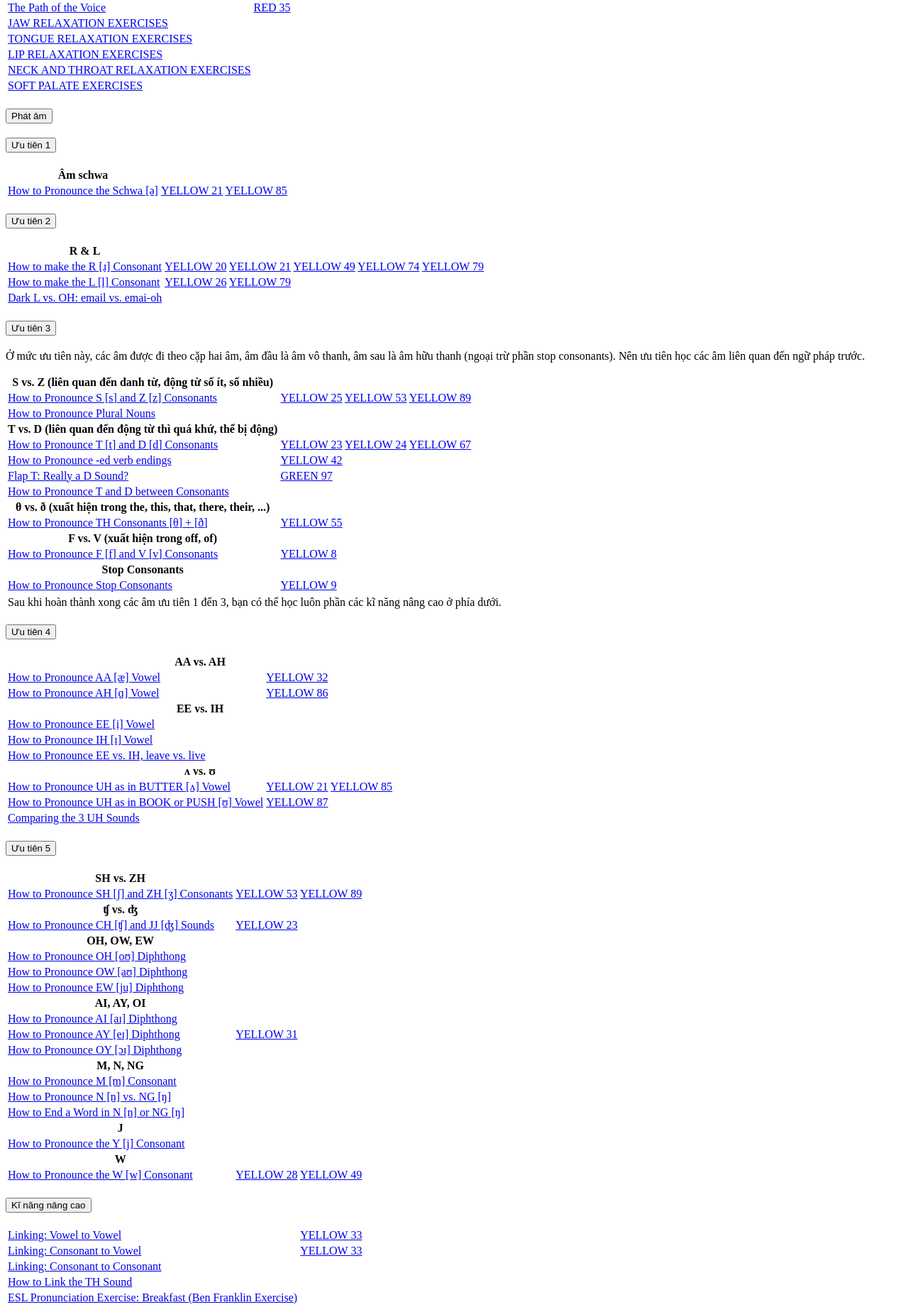
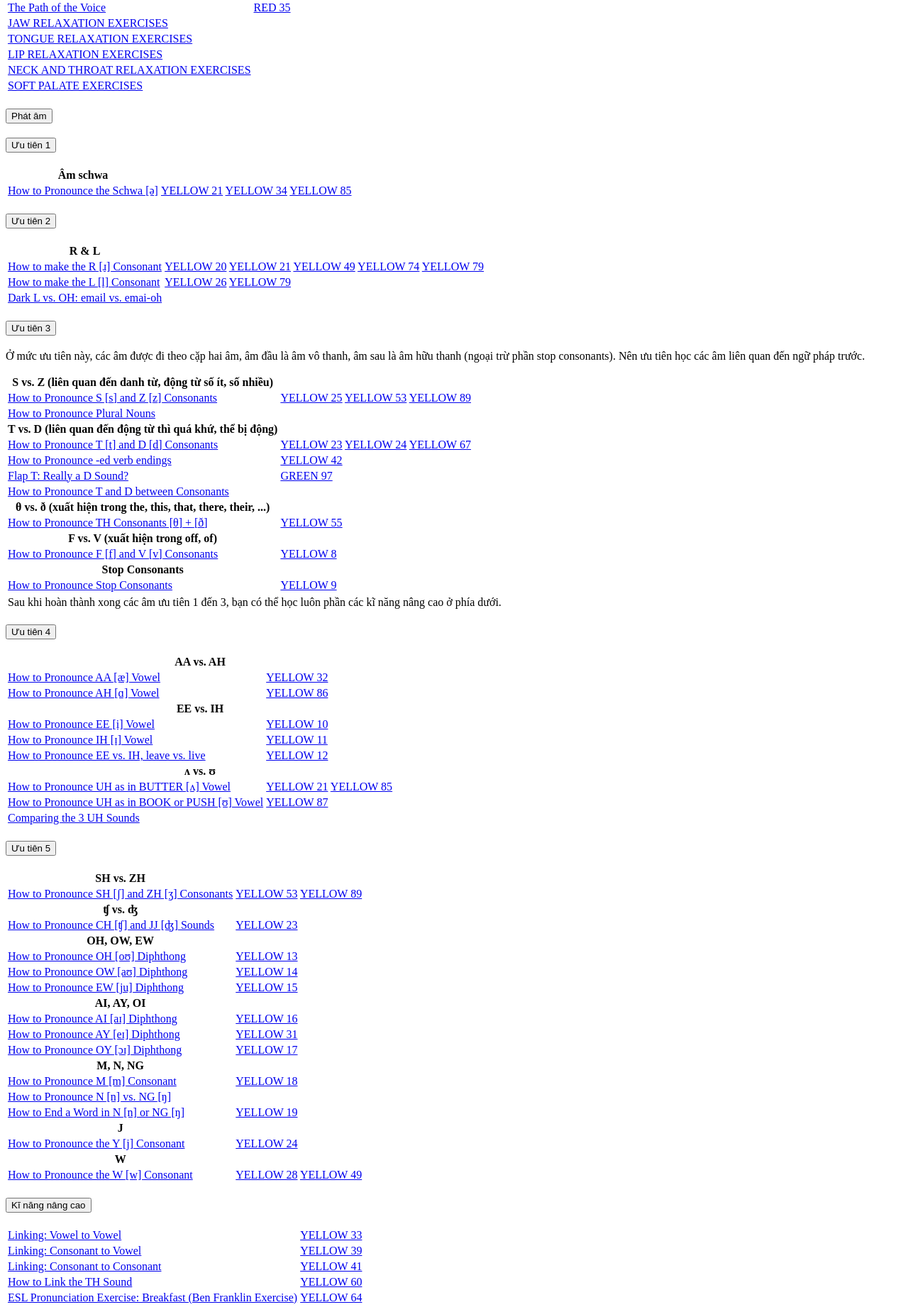
Before and after one commit to vietspeak/VietSpeakOJ, a Flask app: template website/templates/syllabus_body.html in a window 1280 px wide. Shown: the part 413-2262 px from the top of the page at 71% size. Run offline with Flask 3, Linux system fonts and the light colour scheme; the template is opened without the code that fills it, so the values that code supplies are empty.

Commit message:
update syllabus + add github link

```diff
--- a/website/templates/header.html
+++ b/website/templates/header.html
@@ -52,6 +52,9 @@
                 <a class="nav-link" href="/logout">Logout</a>
               </li>
               {% endif %}
+              <li class="nav-item">
+                <a class="nav-link" href="https://github.com/vietspeak/VietSpeakOJ">GitHub</a>
+              </li>
             </ul>
           </div>
         </div>
--- a/website/templates/syllabus_body.html
+++ b/website/templates/syllabus_body.html
@@ -115,7 +115,11 @@
                             <tr><th>Âm schwa</th></tr>
                             <tr>
                                 <td><a href="https://rachelsenglish.com/english-pronounce-schwa/" type="button" class="btn btn-link">How to Pronounce the Schwa [ə]</a></td>
-                                <td><a type="button" class="btn btn-warning" href="/tasks?number=21&level=Yellow" >YELLOW 21</a> <a type="button" class="btn btn-warning" href="/tasks?number=85&level=Yellow" >YELLOW 85</a></td>
+                                <td>
+                                    <a type="button" class="btn btn-warning" href="/tasks?number=21&level=Yellow" >YELLOW 21</a>
+                                    <a type="button" class="btn btn-warning" href="/tasks?number=34&level=Yellow" >YELLOW 34</a>
+                                    <a type="button" class="btn btn-warning" href="/tasks?number=85&level=Yellow" >YELLOW 85</a>
+                                </td>
                             </tr>
                           </table>
                         </div>
@@ -256,15 +260,15 @@
                                 <tr><th colspan=2>EE vs. IH</th></tr>
                                 <tr>
                                     <td><a href="https://rachelsenglish.com/english-pronounce-ee-vowel/" type="button" class="btn btn-link">How to Pronounce EE [i] Vowel</a></td>
-                                    <td></td>
+                                    <td><a type="button" class="btn btn-warning" href="/tasks?number=10&level=Yellow" >YELLOW 10</a></td>
                                 </tr>
                                 <tr>
                                     <td><a href="https://rachelsenglish.com/english-pronounce-ih-vowel/" type="button" class="btn btn-link">How to Pronounce IH [ɪ] Vowel</a></td>
-                                    <td></td>
+                                    <td><a type="button" class="btn btn-warning" href="/tasks?number=11&level=Yellow" >YELLOW 11</a></td>
                                 </tr>
                                 <tr>
                                     <td><a href="https://rachelsenglish.com/pronounce-ee-vs-ih-leave-vs-live/" type="button" class="btn btn-link">How to Pronounce EE vs. IH, leave vs. live</a></td>
-                                    <td></td>
+                                    <td><a type="button" class="btn btn-warning" href="/tasks?number=12&level=Yellow" >YELLOW 12</a></td>
                                 </tr>
                                 <tr><th colspan=2>ʌ vs. ʊ</th></tr>
                                 <tr>
@@ -314,20 +318,20 @@
                                 <tr colspan=2><th>OH, OW, EW</th></tr>
                                 <tr>
                                     <td><a href="https://rachelsenglish.com/english-pronounce-oh-diphthong/" type="button" class="btn btn-link">How to Pronounce OH [oʊ] Diphthong</a></td>
-                                    <td></td>
+                                    <td><a type="button" class="btn btn-warning" href="/tasks?number=13&level=Yellow" >YELLOW 13</a></td>
                                 </tr>
                                 <tr>
                                     <td><a href="https://rachelsenglish.com/english-pronounce-ow-diphthong/" type="button" class="btn btn-link">How to Pronounce OW [aʊ] Diphthong</a></td>
-                                    <td></td>
+                                    <td><a type="button" class="btn btn-warning" href="/tasks?number=14&level=Yellow" >YELLOW 14</a></td>
                                 </tr>
                                 <tr>
                                     <td><a href="https://rachelsenglish.com/english-pronounce-ew-diphthong/" type="button" class="btn btn-link">How to Pronounce EW [ju] Diphthong</a></td>
-                                    <td></td>
+                                    <td><a type="button" class="btn btn-warning" href="/tasks?number=15&level=Yellow" >YELLOW 15</a></td>
                                 </tr>
                                 <tr colspan=2><th>AI, AY, OI</th></tr>
                                 <tr>
                                     <td><a href="https://rachelsenglish.com/english-pronounce-ai-diphthong/" type="button" class="btn btn-link">How to Pronounce AI [aɪ] Diphthong</a></td>
-                                    <td></td>
+                                    <td><a type="button" class="btn btn-warning" href="/tasks?number=16&level=Yellow" >YELLOW 16</a></td>
                                 </tr>
                                 <tr>
                                     <td><a href="https://rachelsenglish.com/english-pronounce-ay-diphthong/" type="button" class="btn btn-link">How to Pronounce AY [eɪ] Diphthong</a></td>
@@ -337,12 +341,12 @@
                                 </tr>
                                 <tr>
                                     <td><a href="https://rachelsenglish.com/english-pronounce-oy-diphthong/" type="button" class="btn btn-link">How to Pronounce OY [ɔɪ] Diphthong</a></td>
-                                    <td></td>
+                                    <td><a type="button" class="btn btn-warning" href="/tasks?number=17&level=Yellow" >YELLOW 17</a></td>
                                 </tr>
                                 <tr colspan=2><th>M, N, NG</th></tr>
                                 <tr>
                                     <td><a href="https://rachelsenglish.com/english-pronounce-m-consonant/" type="button" class="btn btn-link">How to Pronounce M [m] Consonant</a></td>
-                                    <td></td>
+                                    <td><a type="button" class="btn btn-warning" href="/tasks?number=18&level=Yellow" >YELLOW 18</a></td>
                                 </tr>
                                 <tr>
                                     <td><a href="https://rachelsenglish.com/pronounce-n-n-vs-ng-n/" type="button" class="btn btn-link">How to Pronounce N [n] vs. NG [ŋ]</a></td>
@@ -350,12 +354,12 @@
                                 </tr>
                                 <tr>
                                     <td><a href="https://rachelsenglish.com/end-word-n-n-ng-n/" type="button" class="btn btn-link">How to End a Word in N [n] or NG [ŋ]</a></td>
-                                    <td></td>
+                                    <td><a type="button" class="btn btn-warning" href="/tasks?number=19&level=Yellow" >YELLOW 19</a></td>
                                 </tr>
                                 <tr colspan=2><th>J</th></tr>
                                 <tr>
                                     <td><a href="https://rachelsenglish.com/english-pronounce-y-consonant/" type="button" class="btn btn-link">How to Pronounce the Y [j] Consonant</a></td>
-                                    <td></td>
+                                    <td><a type="button" class="btn btn-warning" href="/tasks?number=24&level=Yellow" >YELLOW 24</a></td>
                                 </tr>
                                 <tr colspan=2><th>W</th></tr>
                                 <tr>
@@ -387,19 +391,19 @@
                     </tr>
                     <tr>
                         <td><a href="https://www.youtube.com/watch?v=7tsljuK4f2E" type="button" class="btn btn-link">Linking: Consonant to Vowel</a></td>
-                        <td><a type="button" class="btn btn-warning" href="/tasks?number=33&level=Yellow" >YELLOW 33</a></td>
+                        <td><a type="button" class="btn btn-warning" href="/tasks?number=39&level=Yellow" >YELLOW 39</a></td>
                     </tr>
                     <tr>
                         <td><a href="https://www.youtube.com/watch?v=6ziKkSig0jM" type="button" class="btn btn-link">Linking: Consonant to Consonant</a></td>
-                        <td></td>
+                        <td><a type="button" class="btn btn-warning" href="/tasks?number=41&level=Yellow" >YELLOW 41</a></td>
                     </tr>
                     <tr>
                         <td><a href="https://www.youtube.com/watch?v=beo1mezedJw" type="button" class="btn btn-link">How to Link the TH Sound</a></td>
-                        <td></td>
+                        <td><a type="button" class="btn btn-warning" href="/tasks?number=60&level=Yellow" >YELLOW 60</a></td>
                     </tr>
                     <tr>
                         <td><a href="https://www.youtube.com/watch?v=cEda3liHF1U" type="button" class="btn btn-link">ESL Pronunciation Exercise: Breakfast (Ben Franklin Exercise)</a></td>
-                        <td></td>
+                        <td><a type="button" class="btn btn-warning" href="/tasks?number=64&level=Yellow" >YELLOW 64</a></td>
                     </tr>
                 </table>
               </div>
```
